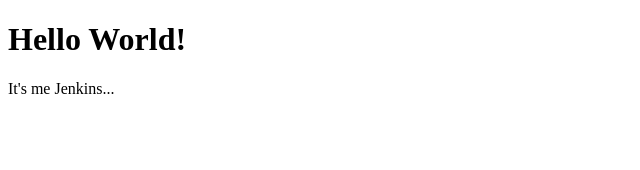
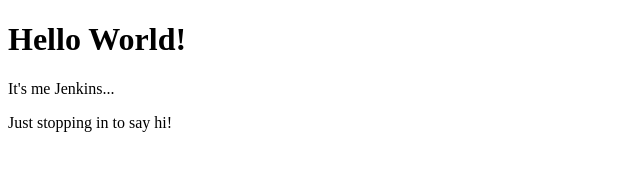
Before and after one commit to CJMcClure/dwa_html, a plain HTML site: page index.html in a window 1280 px wide. Shown: the whole page, without its empty margins (0-640 px from the left). Drawn offline with Linux system fonts and the light colour scheme.

Commit message:
Added paragraph to index

```diff
--- a/index.html
+++ b/index.html
@@ -5,5 +5,6 @@
 <body>
 	<h1>Hello World!</h1>
 	<p>It's me Jenkins...</p>
+	<p>Just stopping in to say hi!</p>
 </body>
 </html>
```
